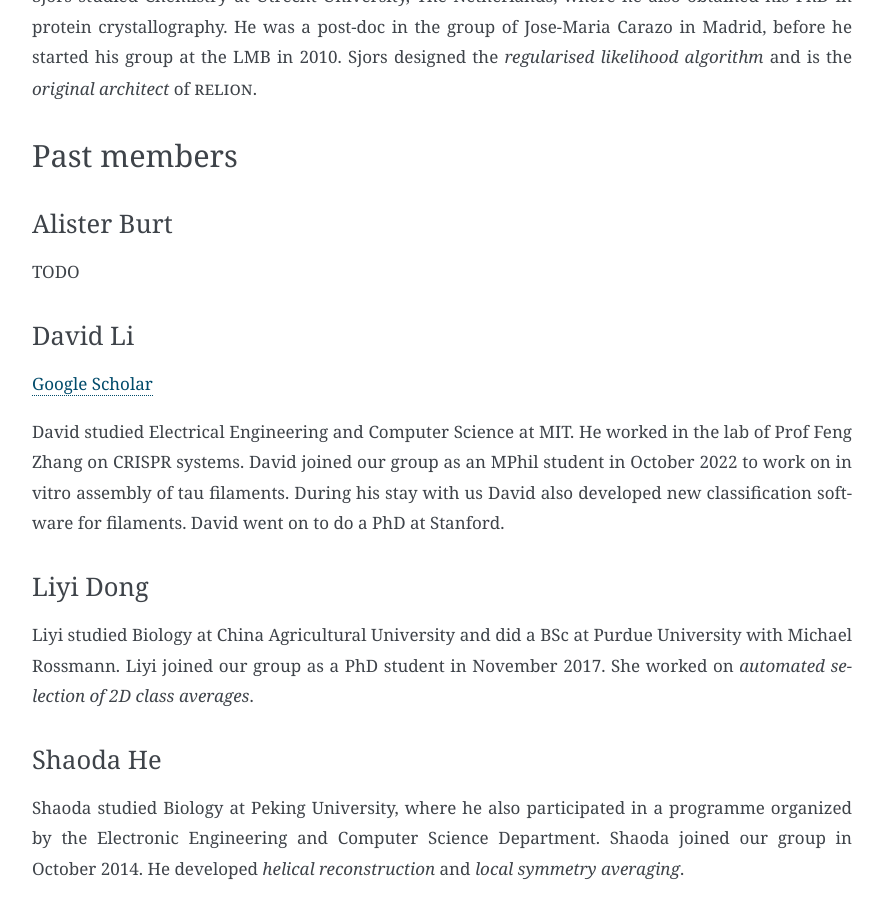
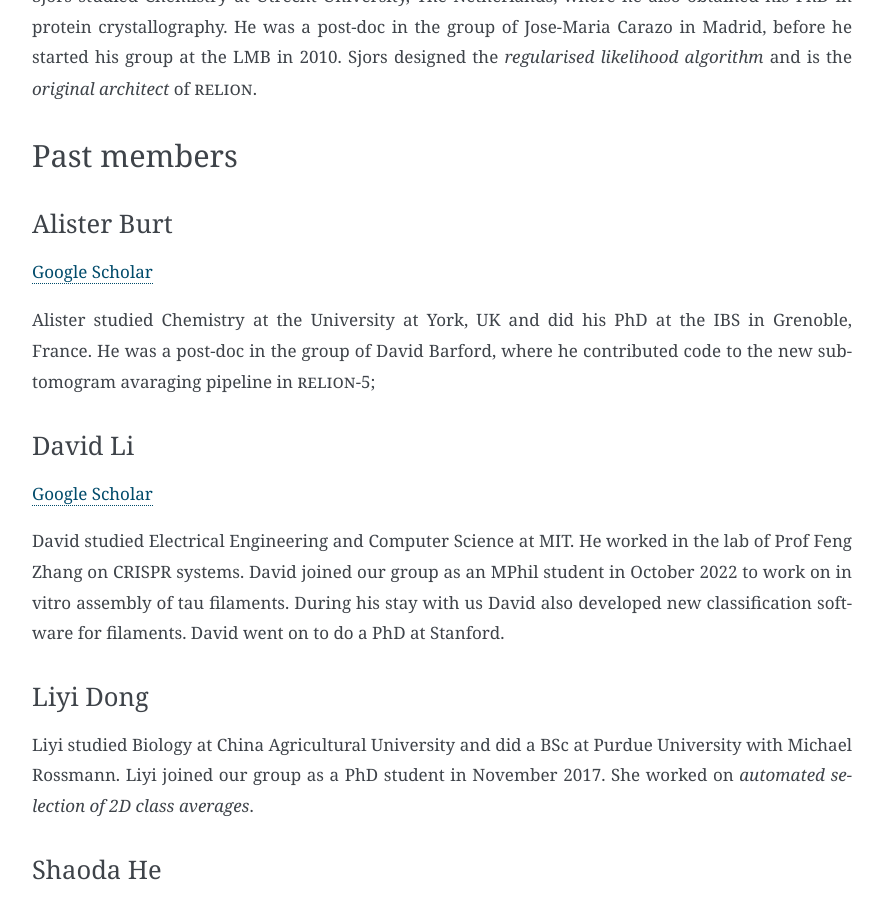
Before and after one commit to 3dem/relion-documents, a Sphinx documentation site: the page built from source/Team.rst, in a window 1280 px wide and 900 px high, scrolled down 1358 px. Shown: the whole window, without its empty margins (308-1191 px from the left). Built offline with Sphinx 7.4.7, drawn with Linux system fonts in a browser that asks for light colours.

Commit message:
added Alister

```diff
--- a/source/Team.rst
+++ b/source/Team.rst
@@ -64,7 +64,9 @@ Past members
 Alister Burt
 ^^^^^^^^^^^^
 
-TODO
+`Google Scholar <https://scholar.google.co.uk/citations?hl=en&user=ERGSZbUAAAAJ>`__
+
+Alister studied Chemistry at the University at York, UK and did his PhD at the IBS in Grenoble, France. He was a post-doc in the group of David Barford, where he contributed code to the new sub-tomogram avaraging pipeline in |RELION|-5;
 
 
 David Li
```
